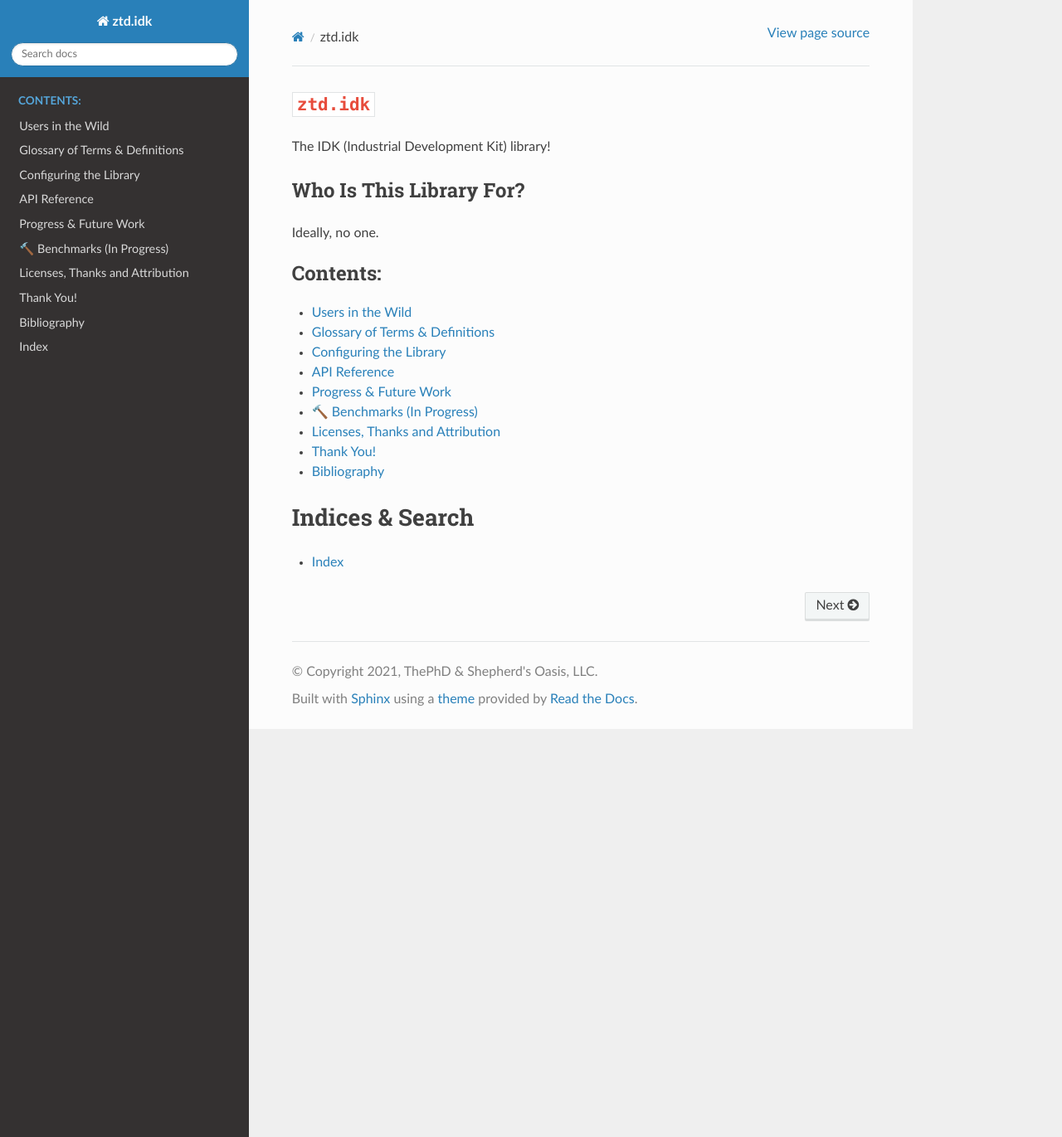
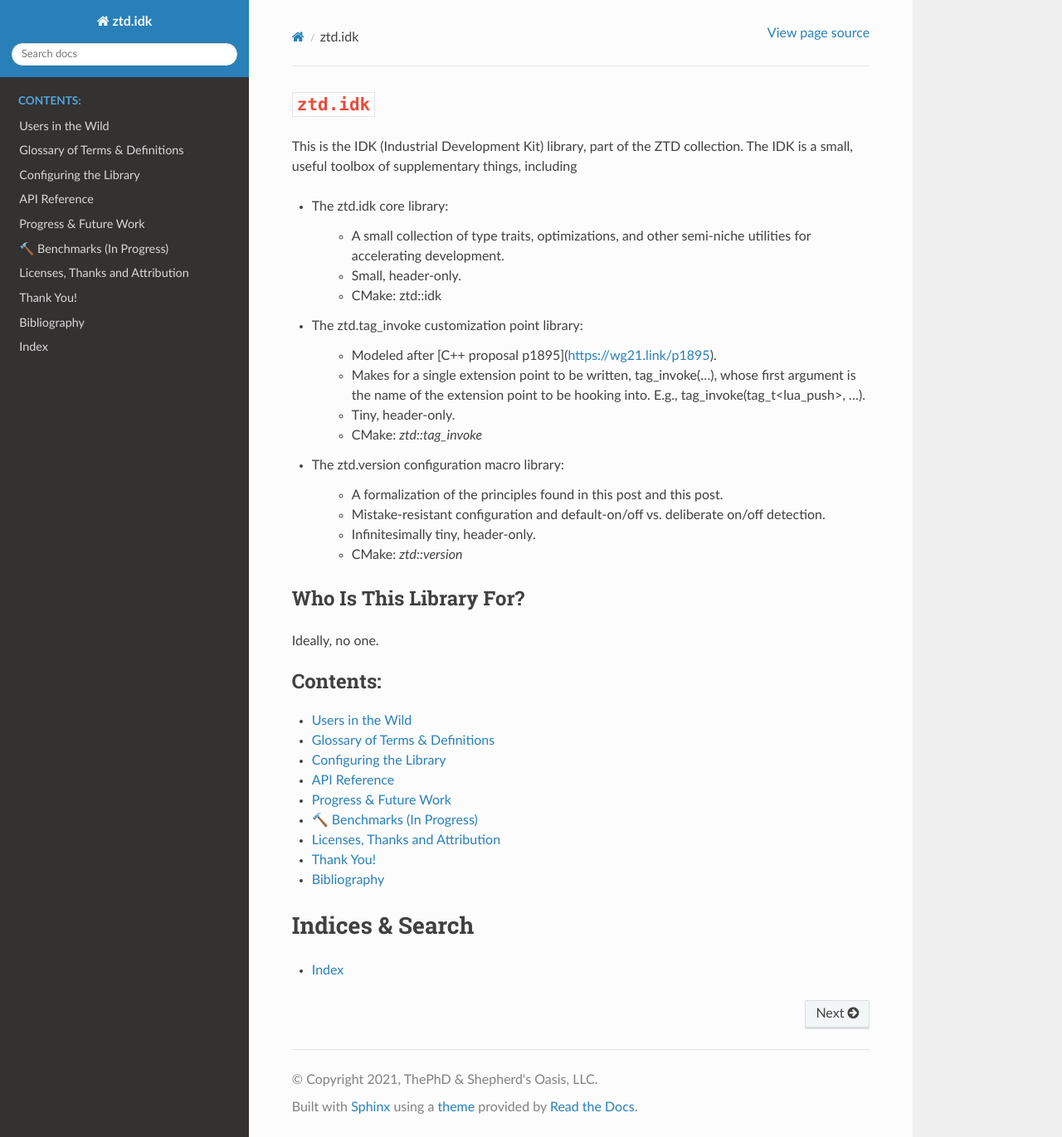
Before and after one commit to soasis/idk, a Sphinx documentation site: the page built from documentation/source/index.rst, in a window 1280 px wide and 1371 px high. Shown: the whole window at 83% size. Built offline with Sphinx 7.4.7 and the Read the Docs theme 2.0.0, drawn with Linux system fonts in a browser that asks for light colours.

Commit message:
✍ Minor documentation improvement.

```diff
--- a/documentation/source/index.rst
+++ b/documentation/source/index.rst
@@ -26,12 +26,33 @@
 .. See the License for the specific language governing permissions and
 .. limitations under the License.
 ..
-.. =============================================================================>
+.. =============================================================================
 
 ``ztd.idk``
 ===========
 
-The IDK (Industrial Development Kit) library!
+This is the IDK (Industrial Development Kit) library, part of the ZTD collection. The IDK is a small, useful toolbox of supplementary things, including
+
+- The ztd.idk core library:
+
+	- A small collection of type traits, optimizations, and other semi-niche utilities for accelerating development.
+	- Small, header-only.
+	- CMake: ztd::idk
+
+- The ztd.tag_invoke customization point library:
+
+	- Modeled after [C++ proposal p1895](https://wg21.link/p1895).
+	- Makes for a single extension point to be written, tag_invoke(...), whose first argument is the name of the extension point to be hooking into. E.g., tag_invoke(tag_t<lua_push>, ...).
+	- Tiny, header-only.
+	- CMake: `ztd::tag_invoke`
+
+- The ztd.version configuration macro library:
+
+	- A formalization of the principles found in this post and this post.
+	- Mistake-resistant configuration and default-on/off vs. deliberate on/off detection.
+	- Infinitesimally tiny, header-only.
+	- CMake: `ztd::version`
+
 
 
 
```
